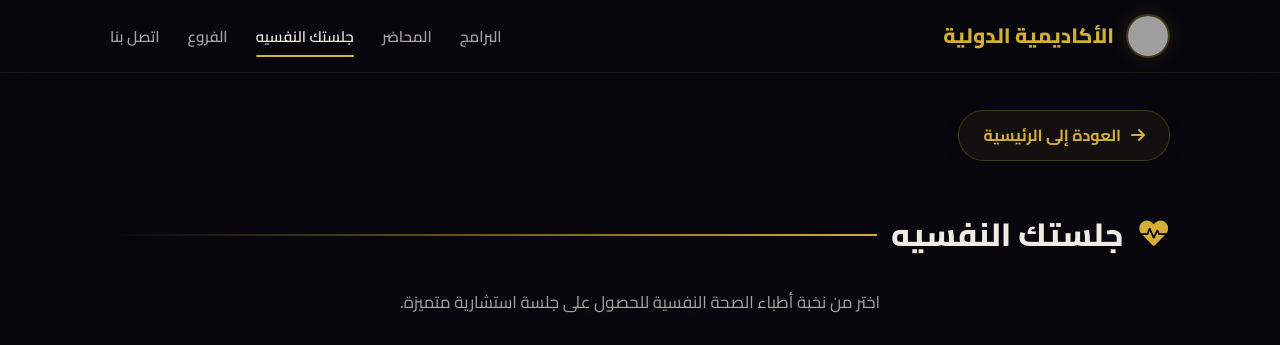
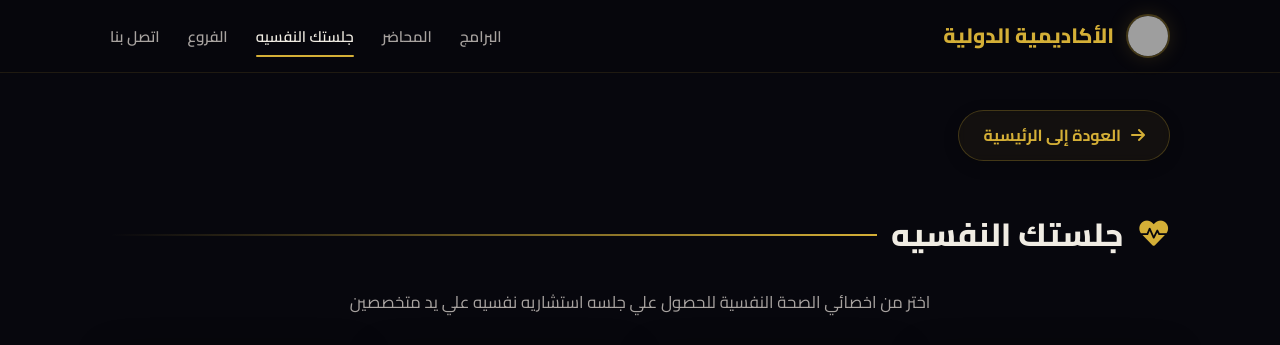
Before and after one commit to ahmedabdoaonew-max/-, a plain HTML site: page therapists.html in a window 1280 px wide. Shown: the top 345 px of the page. Drawn offline with Linux system fonts and the light colour scheme; grey boxes are pictures that could not be loaded.

Commit message:
Update therapist section description text

```diff
--- a/therapists.html
+++ b/therapists.html
@@ -68,8 +68,7 @@
         <section>
             <h2 class="section-title"><i class="fas fa-heartbeat"></i> جلستك النفسيه</h2>
             <p style="color: var(--text-secondary); text-align: center; margin-bottom: 30px; font-size: 1.05rem;">
-                اختر من نخبة أطباء الصحة النفسية للحصول على جلسة استشارية متميزة.
-            </p>
+           اختر من اخصائي الصحة النفسية للحصول علي جلسه استشاريه نفسيه علي يد متخصصين </p>
             <div class="therapists-grid" id="therapistsGrid">
                 <!-- سيتم عرض الأطباء عبر JavaScript -->
             </div>
```
